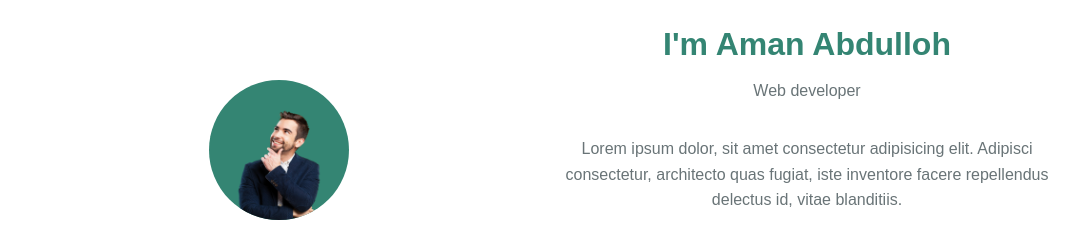
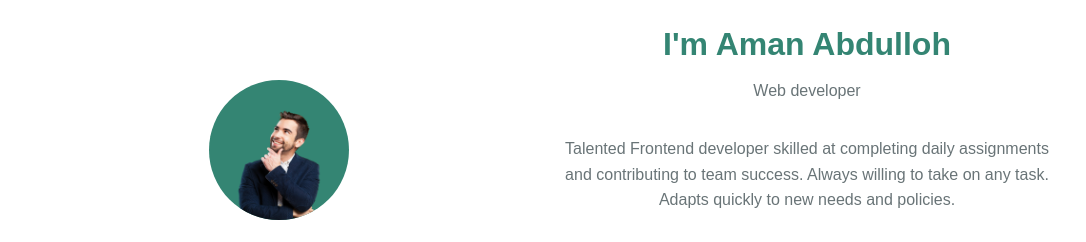
Before and after one commit to omon490/portf-omon, a plain HTML site: page index.html in a window 1280 px wide. Shown: the part 1040-1282 px from the top of the page, without its empty margins (97-1183 px from the left). Drawn offline with nearby package versions, Linux system fonts and the light colour scheme.

Commit message:
Change about text

```diff
--- a/index.html
+++ b/index.html
@@ -57,7 +57,7 @@
 				<div>
 					<h2 class="about__subtitle">I'm Aman Abdulloh</h2>
 					<span class="about__profession">Web developer</span>
-					<p class="about__text">Lorem ipsum dolor, sit amet consectetur adipisicing elit. Adipisci consectetur, architecto quas fugiat, iste inventore facere repellendus delectus id, vitae blanditiis.</p>
+					<p class="about__text">Talented Frontend developer skilled at completing daily assignments and contributing to team success. Always willing to take on any task. Adapts quickly to new needs and policies.</p>
 
 					<div class="about__social">
 						<a class="about__social-icon" href="https://www.linkedin.com/in/omon-bekmurodov-058a6b1b9" target="_blank">
```
